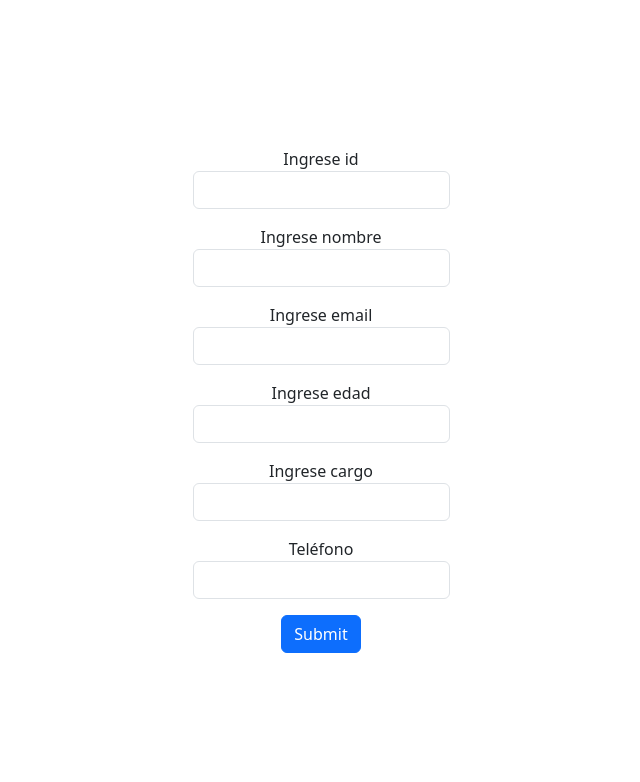
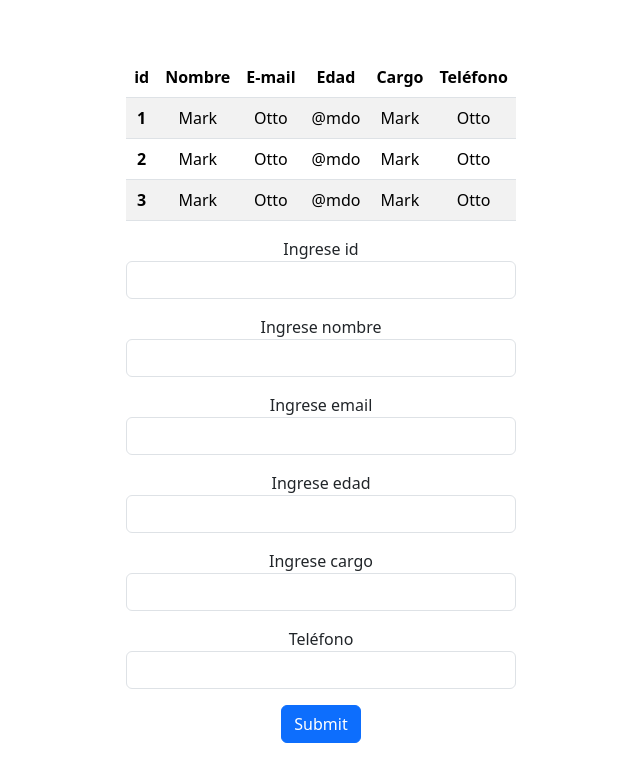
Before and after one commit to Droopytex/desafio_renders_dinamicos, a React (Vite) app in the folder render_dinamico/: page / in a window 1280 px wide. Shown: the top 782 px of the page, without its empty margins (319-959 px from the left). Built offline with nearby package versions, Linux system fonts and the light colour scheme.

Commit message:
preparando elementos para defafío (tabla)

```diff
--- a/render_dinamico/src/App.jsx
+++ b/render_dinamico/src/App.jsx
@@ -1,14 +1,16 @@
 import { useState } from "react";
-
 import "./App.css";
-
 import { BaseColaboradores } from "./BaseColaboradores";
 import Formulario from "./assets/componentes/formulario/Formulario";
+import Listado from "./assets/componentes/listado/Listado";
+
 function App() {
-  console.log(BaseColaboradores);
+  const [baseCol, setBaseCol] = useState(BaseColaboradores);
+  console.log(baseCol);
 
   return (
     <>
+      <Listado />
       <Formulario />
     </>
   );
--- a/render_dinamico/src/assets/componentes/listado/Listado.jsx
+++ b/render_dinamico/src/assets/componentes/listado/Listado.jsx
@@ -1,5 +1,48 @@
+import { useState } from "react";
+
 function Listado() {
-  return <></>;
+  return (
+    <>
+      <table className="table table-striped">
+        <thead>
+          <tr>
+            <th scope="col">id</th>
+            <th scope="col">Nombre</th>
+            <th scope="col">E-mail</th>
+            <th scope="col">Edad</th>
+            <th scope="col">Cargo</th>
+            <th scope="col">Teléfono</th>
+          </tr>
+        </thead>
+        <tbody>
+          <tr>
+            <th scope="row">1</th>
+            <td>Mark</td>
+            <td>Otto</td>
+            <td>@mdo</td>
+            <td>Mark</td>
+            <td>Otto</td>
+          </tr>
+          <tr>
+            <th scope="row">2</th>
+            <td>Mark</td>
+            <td>Otto</td>
+            <td>@mdo</td>
+            <td>Mark</td>
+            <td>Otto</td>
+          </tr>
+          <tr>
+            <th scope="row">3</th>
+            <td>Mark</td>
+            <td>Otto</td>
+            <td>@mdo</td>
+            <td>Mark</td>
+            <td>Otto</td>
+          </tr>
+        </tbody>
+      </table>
+    </>
+  );
 }
 
 export default Listado;
```
